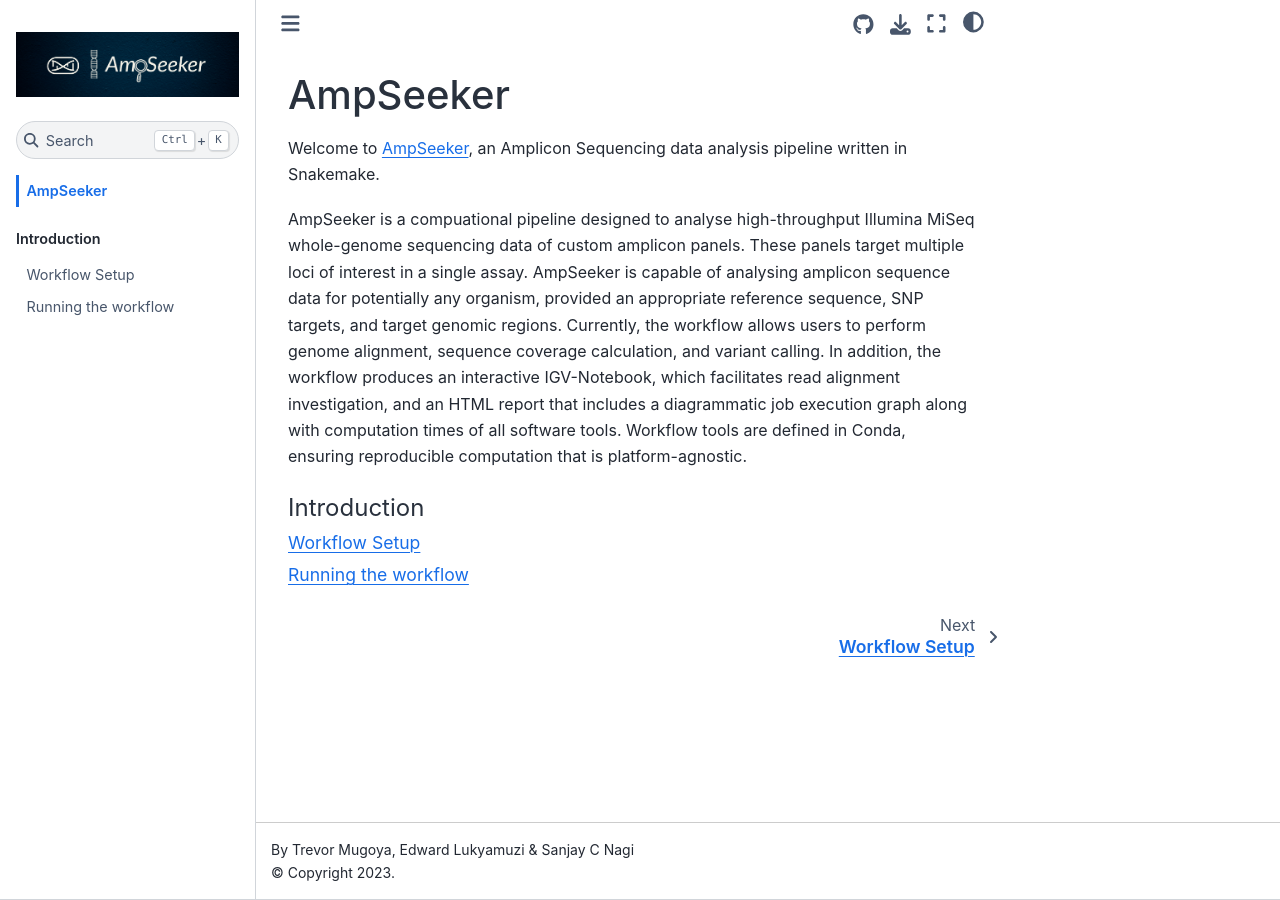
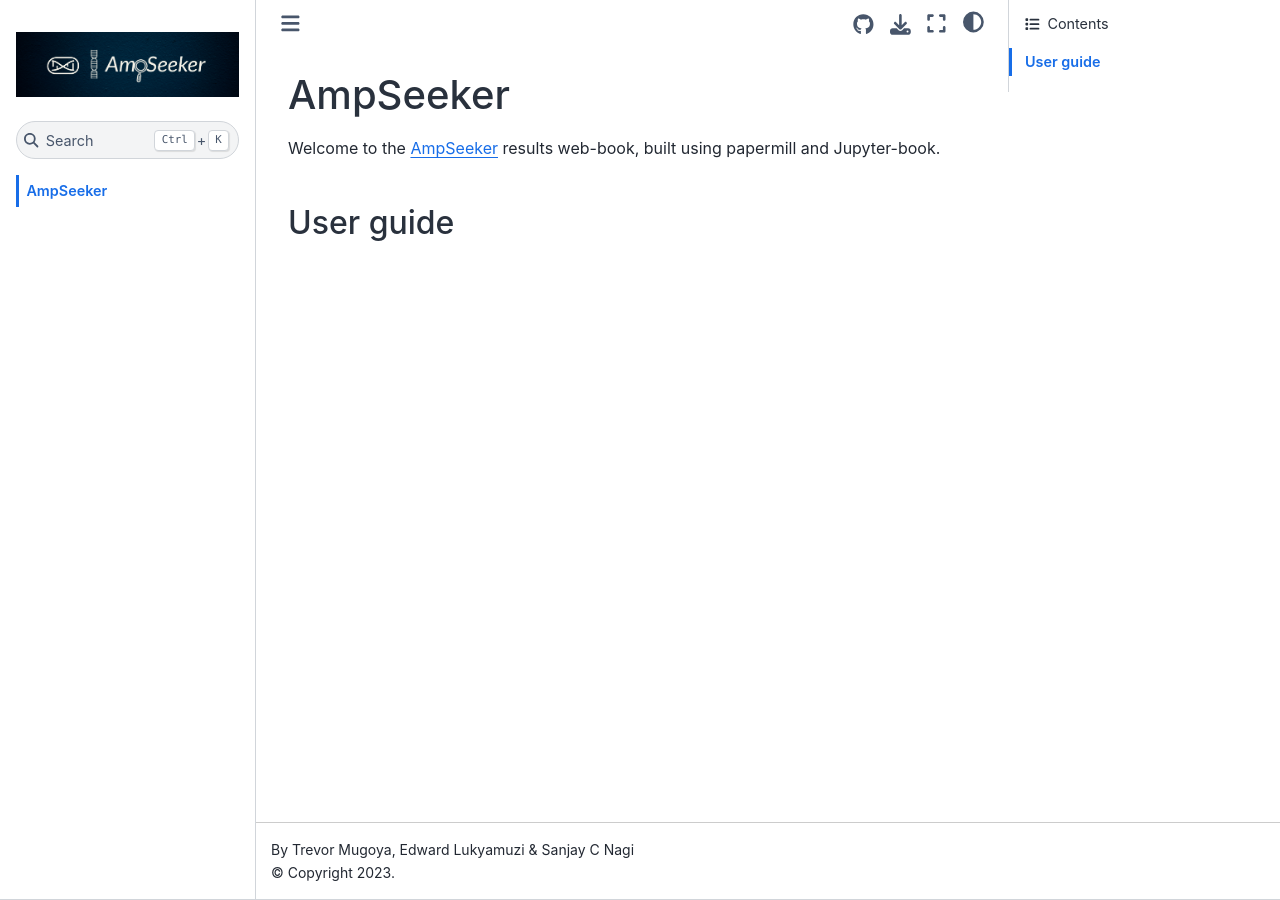
Before and after one commit to sanjaynagi/AmpSeeker, a Jupyter Book: the page built from docs/ampseeker-results/intro.md, in a window 1280 px wide. Built offline with Jupyter Book 1.0.4 settings and Sphinx 7.4.7 and the Sphinx Book theme 1.1.4, drawn with Linux system fonts in a browser that asks for light colours; pages that are not in the unit, such as notebooks, are missing from menus.

Commit message:
remove intro bits

````diff
--- a/docs/ampseeker-results/_toc.yml
+++ b/docs/ampseeker-results/_toc.yml
@@ -4,10 +4,6 @@
 format: jb-book
 root: intro
 parts:
-- caption: Introduction
-  chapters:
-  - file: notebooks/workflow_setup
-  - file: notebooks/running_the_workflow
 - caption: Results
   chapters:
   - file: notebooks/IGV-explore
--- a/docs/ampseeker-results/intro.md
+++ b/docs/ampseeker-results/intro.md
@@ -1,8 +1,8 @@
 # AmpSeeker
 
-Welcome to [AmpSeeker](https://github.com/sanjaynagi/AmpSeeker/), an Amplicon Sequencing data analysis pipeline written in Snakemake.
+Welcome to the [AmpSeeker](https://github.com/sanjaynagi/AmpSeeker/) results web-book, built using papermill and Jupyter-book.
 
-AmpSeeker is a compuational pipeline designed to analyse high-throughput Illumina MiSeq whole-genome sequencing data of custom amplicon panels. These panels target multiple loci of interest in a single assay. AmpSeeker is capable of analysing amplicon sequence data for potentially any organism, provided an appropriate reference sequence, SNP targets, and target genomic regions. Currently, the workflow allows users to perform genome alignment, sequence coverage calculation, and variant calling. In addition, the workflow produces an interactive IGV-Notebook, which facilitates read alignment investigation, and an HTML report that includes a diagrammatic job execution graph along with computation times of all software tools. Workflow tools are defined in Conda, ensuring reproducible computation that is platform-agnostic.
+### User guide
 
 
 ```{tableofcontents}
````
